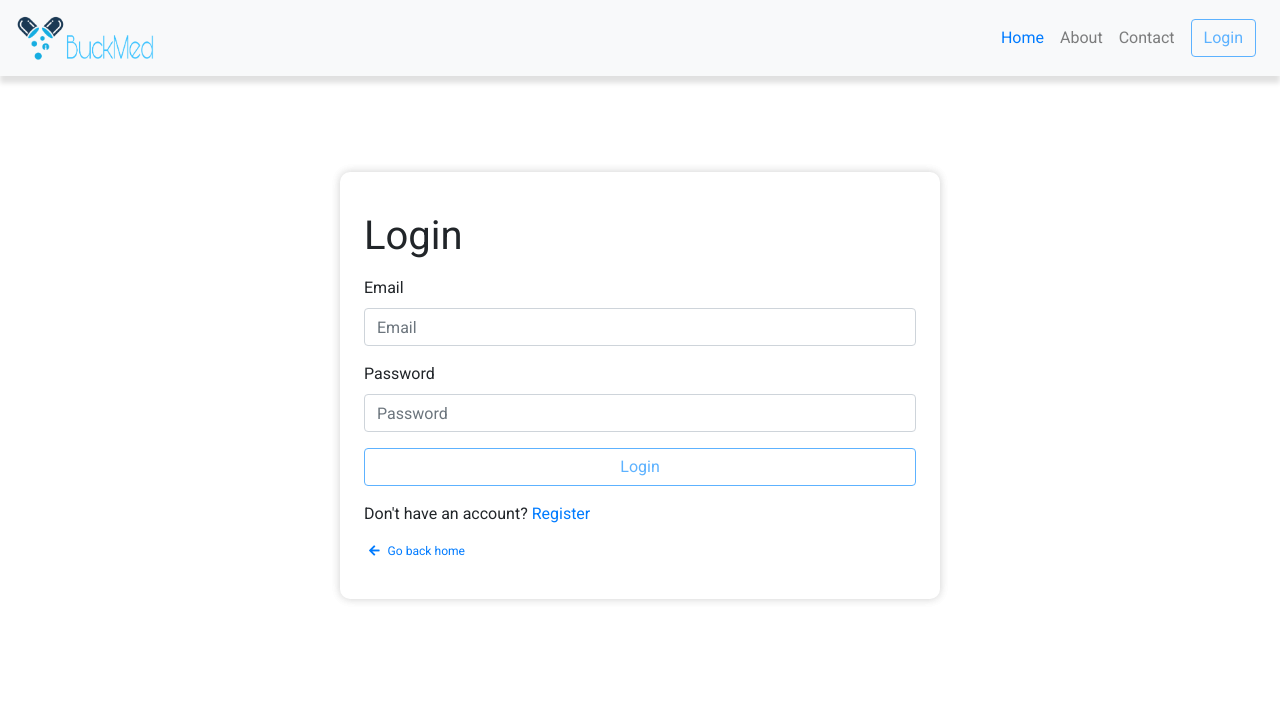
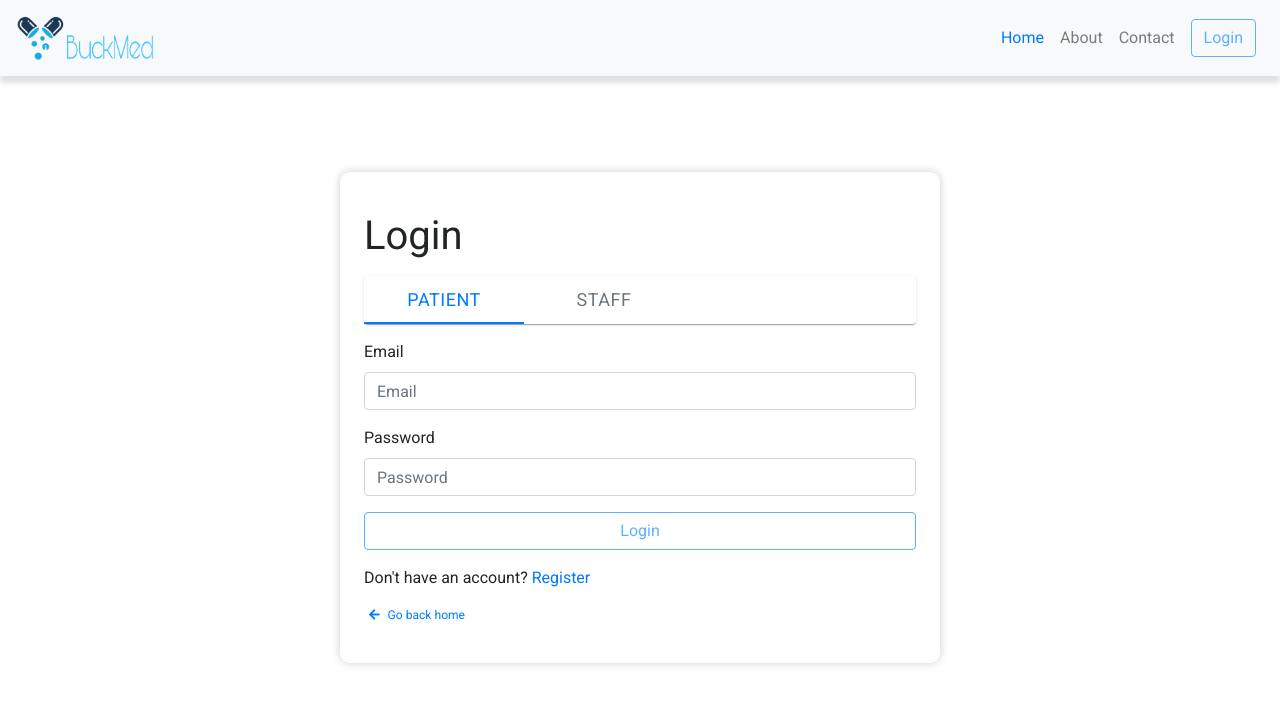
Before and after one commit to sadewole/BuckMed, a React (Create React App) app: page /login in a window 1280 px wide. Shown: the top 704 px of the page. Built offline with nearby package versions, Linux system fonts and the light colour scheme.

Commit message:
consumed auth API and designed login page

```diff
--- a/package.json
+++ b/package.json
@@ -14,13 +14,14 @@
     "@iconify/icons-fa-solid": "^1.0.13",
     "@iconify/react": "^1.1.3",
     "@material-ui/core": "^4.11.0",
+    "@material-ui/icons": "^4.11.2",
     "@reduxjs/toolkit": "^1.4.0",
     "@testing-library/jest-dom": "^4.2.4",
     "@testing-library/react": "^9.3.2",
     "@testing-library/user-event": "^7.1.2",
     "aos": "^2.3.4",
-    "axios": "^0.19.2",
-    "axios-mock-adapter": "^1.18.2",
+    "axios": "^0.21.1",
+    "axios-mock-adapter": "^1.19.0",
     "bootstrap": "^4.5.0",
     "chart.js": "^2.9.3",
     "clsx": "^1.1.1",
--- a/src/constants.js
+++ b/src/constants.js
@@ -4,3 +4,5 @@ export const ENABLE_REDUX_DEV_TOOLS = () => {
   }
   return false;
 };
+
+export const server = 'https://hospital-manage-project.herokuapp.com/api/';
--- a/src/pages/auth/Login.jsx
+++ b/src/pages/auth/Login.jsx
@@ -1,21 +1,82 @@
+import { Paper, Tabs, Tab } from '@material-ui/core';
 import React, { useState } from 'react';
-import { Form, Button } from 'react-bootstrap';
+import { Form, Button, Alert } from 'react-bootstrap';
 import { Link } from 'react-router-dom';
+import { Formik } from 'formik';
+import * as Yup from 'yup';
+import { useDispatch } from 'src/store';
+import { patientLogin, staffLogin } from 'src/slices/auth';
 
 const textInputs = [
   { name: 'email', label: 'Email', type: 'email' },
   { name: 'password', label: 'Password', type: 'password' },
 ];
 
+const tabs = [
+  { label: 'Patient', value: 'patient' },
+  { label: 'Staff', value: 'staff' },
+];
+
 const Login = () => {
+  const dispatch = useDispatch();
+  const [currentTab, setCurrentTab] = useState('patient');
+
+  const handleTabsChange = (event, value) => {
+    setCurrentTab(value);
+  };
+
   const [inputs, setInputs] = useState({
     email: '',
     password: '',
+    submit: null,
   });
   return (
     <div>
       <h1 className='my-3'>Login</h1>
-      <Form>
+      <Paper className='my-3'>
+        <Tabs
+          onChange={handleTabsChange}
+          scrollButtons='auto'
+          indicatorColor='primary'
+          textColor='primary'
+          value={currentTab}
+          variant='scrollable'
+        >
+          {tabs.map((tab) => (
+            <Tab key={tab.value} value={tab.value} label={tab.label} />
+          ))}
+        </Tabs>
+      </Paper>
+      <Formik
+        initialValues={inputs}
+        validationSchema={Yup.object().shape({
+          email: Yup.string()
+            .email('Must be a valid email')
+            .max(255)
+            .required('Email is required'),
+        })}
+        onSubmit={(values, { ...formiks }) => {
+          const { submit, ...rest } = values;
+
+          if (currentTab === 'patient') {
+            submitLogin(rest, patientLogin, { ...formiks, dispatch });
+          }
+          if (currentTab === 'staff') {
+            submitLogin(rest, staffLogin, { ...formiks, dispatch });
+          }
+        }}
+      >
+        {({
+          errors,
+          handleSubmit,
+          handleBlur,
+          handleChange,
+          isSubmitting,
+          setErrors,
+          touched,
+          values,
+        }) => (
+          <Form noValidate onSubmit={handleSubmit}>
             {textInputs.map((input, index) => {
               return (
                 <Form.Group key={index}>
@@ -24,24 +85,42 @@ const Login = () => {
                     name={input.name}
                     type={input.type}
                     placeholder={input.label}
-                onChange={(e) =>
-                  setInputs({
-                    ...inputs,
-                    [e.target.name]: e.target.value,
-                  })
+                    value={values[input.name]}
+                    className={
+                      Boolean(touched[input.name] && errors[input.name])
+                        ? 'border-danger border'
+                        : ''
                     }
+                    onBlur={handleBlur}
+                    onChange={handleChange}
                   />
+                  <p className='text-danger m-1'>
+                    {touched[input.name] && errors[input.name]}
+                  </p>
                 </Form.Group>
               );
             })}
+            {errors.submit && (
+              <Alert
+                variant='danger'
+                onClose={() => setErrors({ submit: null })}
+                dismissible
+              >
+                {errors.submit}
+              </Alert>
+            )}
             <Button
+              type='submit'
               variant='outline-primary'
               className='btn-block btn-transparent-blue'
+              disabled={isSubmitting}
             >
               Login
             </Button>
           </Form>
-      <div className="mt-3">
+        )}
+      </Formik>
+      <div className='mt-3'>
         <p>
           Don't have an account? <Link to='/register'>Register</Link>
         </p>
@@ -50,4 +129,24 @@ const Login = () => {
   );
 };
 
+const submitLogin = (
+  values,
+  login,
+  { setStatus, setSubmitting, setErrors, resetForm, dispatch }
+) => {
+  dispatch(login(values))
+    .then((data) => {
+      if (!(data instanceof Error)) {
+        // resetForm();
+        setStatus({ success: true });
+      } else {
+        throw new Error(data);
+      }
+    })
+    .catch((err) => {
+      setErrors({ submit: err.message });
+    })
+    .finally(() => setSubmitting(false));
+};
+
 export default Login;
--- a/src/pages/auth/Register.jsx
+++ b/src/pages/auth/Register.jsx
@@ -1,5 +1,5 @@
 import React, { useState, Fragment } from 'react';
-import { Button, Form, FormLabel, FormControl } from 'react-bootstrap';
+import { Button, Form, FormLabel, FormControl, Alert } from 'react-bootstrap';
 import { Formik } from 'formik';
 import * as Yup from 'yup';
 import { Link } from 'react-router-dom';
@@ -102,9 +102,13 @@ const Register = () => {
           const { submit, ...rest } = values;
           dispatch(patientRegister(rest))
             .then((res) => {
-              console.log(res);
-              setStatus({ success: true });
-              // resetForm();
+              if (res.success === true) {
+                console.log(res);
+                setStatus({ success: true });
+                // resetForm();
+              } else {
+                throw new Error(res);
+              }
             })
             .catch((err) => {
               console.log(err);
@@ -118,6 +122,7 @@ const Register = () => {
           handleSubmit,
           handleBlur,
           handleChange,
+          setErrors,
           isSubmitting,
           touched,
           values,
@@ -174,6 +179,15 @@ const Register = () => {
                 </Form.Group>
               );
             })}
+            {errors.submit && (
+              <Alert
+                variant='danger'
+                onClose={() => setErrors({ submit: null })}
+                dismissible
+              >
+                {errors.submit}
+              </Alert>
+            )}
             <Button
               variant='outline-primary'
               className='btn-block btn-transparent-blue'
--- a/src/slices/auth.js
+++ b/src/slices/auth.js
@@ -1,17 +1,29 @@
 import { createSlice } from '@reduxjs/toolkit';
-// import axios from 'src/utils/axios';
-import axios from 'axios';
-import { isError } from 'lodash';
+import { server } from 'src/constants';
+import moment from 'moment';
 
 const initialState = {
   user: null,
+};
+
+const setUserStorage = (data) => {
+  if (data) {
+    let session_expiry = moment().add(1, 'days').valueOf();
+    const buckmed_store = JSON.stringify({
+      session: data.token,
+      session_expiry,
+    });
+    localStorage.setItem('buckmed_store', buckmed_store);
+  } else {
+    localStorage.removeItem('buckmed_store');
+  }
 };
 
 const slice = createSlice({
   name: 'auth',
   initialState,
   reducers: {
-    patientLogin(state, action) {
+    user(state, action) {
       state.user = action.payload;
     },
   },
@@ -21,41 +33,75 @@ export const reducer = slice.reducer;
 
 export const patientLogin = (data) => async (dispatch) => {
   try {
-    const response = await axios.post('login', data);
+    const response = await fetch(`${server}auth/login`, {
+      method: 'POST',
+      body: JSON.stringify(data),
+      headers: {
+        'Content-Type': 'application/json',
+      },
+    });
 
-    console.log(response.data);
-    dispatch('patientLogin', response.data);
-    console.log(data);
+    const responseJSON = await response.json();
+
+    console.log(responseJSON);
+
+    if (responseJSON.success === true) {
+      setUserStorage(data);
+      dispatch(slice.actions.user(data.user));
+    } else {
+      throw new Error(responseJSON.message);
+    }
+
+    return responseJSON;
   } catch (err) {
-    console.log(err.message);
+    return err;
   }
 };
 
-export const patientRegister = (data) => (dispatch) => {
-  console.log(data);
-  //   try {
-  //     const body = JSON.stringify(data);
-  //     // const response = await axios.post(
-  //     //   'https://hospital-manage-project.herokuapp.com/api/patient/auth/signup/',
-  //     //   body
-  //     // );
-  //     console.log('got here');
-  //     console.log(response);
-  //     // dispatch('patientRegister', response.data);
-  //     return response;
-  //   } catch (err) {
-  //     console.log(err);
-  //     return err;
-  //   }
-
-  fetch(
-    'https://hospital-manage-project.herokuapp.com/api/patient/auth/signup/',
-    {
+export const staffLogin = (data) => async (dispatch) => {
+  try {
+    const response = await fetch(`${server}employee/login`, {
       method: 'POST',
       body: JSON.stringify(data),
+      headers: {
+        'Content-Type': 'application/json',
+      },
+    });
+
+    const responseJSON = await response.json();
+
+    if (responseJSON.success === true) {
+      setUserStorage(data);
+      dispatch(slice.actions.user(data.user));
+    } else {
+      throw new Error(responseJSON.message);
     }
-  )
-    .then((res) => res.json())
-    .then((data) => console.log(data))
-    .catch((err) => console.log(err));
+
+    return responseJSON;
+  } catch (err) {
+    return err;
+  }
 };
+
+export const patientRegister = (data) => async (dispatch) => {
+  try {
+    const response = await fetch(`${server}auth/signup`, {
+      method: 'POST',
+      body: JSON.stringify(data),
+      headers: {
+        'Content-Type': 'application/json',
+      },
+    });
+
+    const responseJSON = await response.json();
+
+    if (responseJSON.success === true) {
+      setUserStorage(data);
+      dispatch(slice.actions.user(data.user));
+    }
+
+    return responseJSON;
+  } catch (err) {
+    return err;
+  }
+};
--- a/src/utils/axios.js
+++ b/src/utils/axios.js
@@ -2,8 +2,8 @@ import axios from 'axios';
 
 const axiosInstance = axios.create({
   // withCredentials: true,
-  baseURL: 'https://hospital-manage-project.herokuapp.com/api/',
-  headers: { 'Content-Type': 'application/json' },
+  //   baseURL: 'https://hospital-manage-project.herokuapp.com/api/',
+  //   headers: { 'Content-Type': 'application/json' },
 });
 
 axiosInstance.interceptors.response.use(
--- a/src/utils/mock.js
+++ b/src/utils/mock.js
@@ -1,5 +1,6 @@
 import AxiosMockAdapter from 'axios-mock-adapter';
 import axios from './axios';
+
 const axiosMockAdapter = new AxiosMockAdapter(axios, { delayResponse: 0 });
 
 export default axiosMockAdapter;
```
Also changed, not shown: 1 other file (tests, documents, lock files or other folders). Lines whose indentation alone changed are shown as unchanged.
